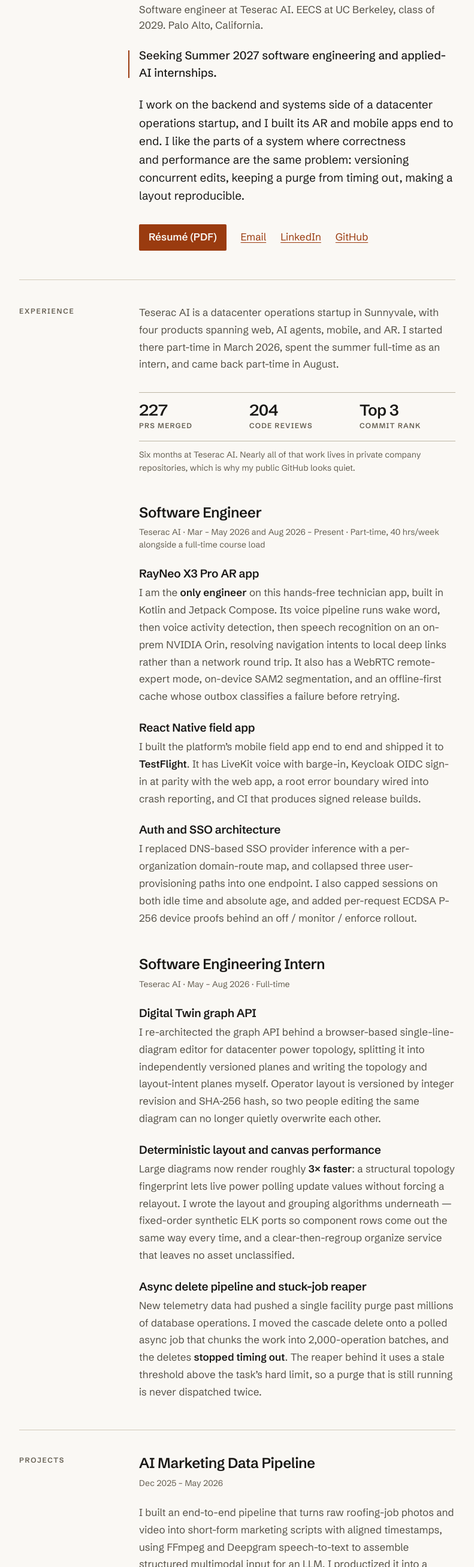
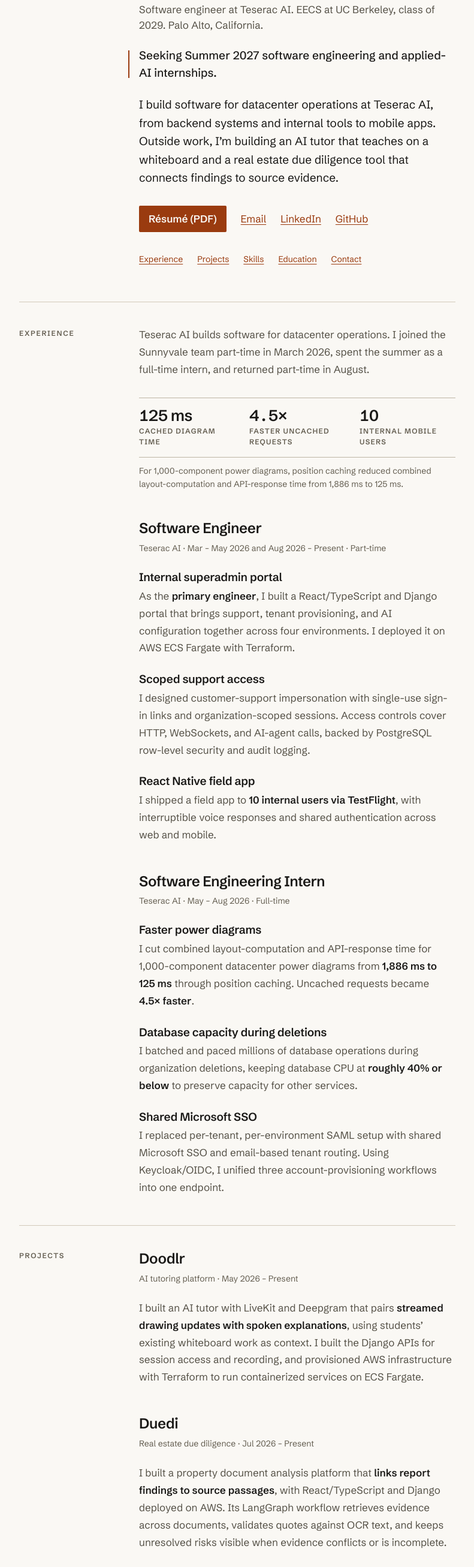
Before and after one commit to ryankim0709/ryankim0709.github.io, a plain HTML site: page index.html in a window 1280 px wide. Shown: the part 187-2800 px from the top of the page at 60% size, without its empty margins (244-1035 px from the left). Drawn offline with Linux system fonts and the light colour scheme.

Commit message:
Refresh portfolio with October 2026 resume and projects

```diff
--- a/index.html
+++ b/index.html
@@ -5,7 +5,7 @@
 <meta name="viewport" content="width=device-width, initial-scale=1">
 
 <title>Ryan Kim — Software Engineer</title>
-<meta name="description" content="Software engineer at Teserac AI and EECS student at UC Berkeley, class of 2029. Seeking Summer 2027 software engineering and applied-AI internships.">
+<meta name="description" content="Software engineer at Teserac AI and UC Berkeley EECS student. Building datacenter software, an AI tutor, and tools for real estate due diligence. Seeking Summer 2027 internships.">
 <link rel="canonical" href="https://ryankim0709.github.io/">
 <meta name="author" content="Ryan Kim">
 
@@ -17,7 +17,7 @@
 <meta property="og:type" content="profile">
 <meta property="og:site_name" content="Ryan Kim">
 <meta property="og:title" content="Ryan Kim — Software Engineer">
-<meta property="og:description" content="Software engineer at Teserac AI and EECS student at UC Berkeley, class of 2029. Seeking Summer 2027 software engineering and applied-AI internships.">
+<meta property="og:description" content="Software engineer at Teserac AI and UC Berkeley EECS student. Building datacenter software, an AI tutor, and tools for real estate due diligence. Seeking Summer 2027 internships.">
 <meta property="og:url" content="https://ryankim0709.github.io/">
 <meta property="og:image" content="https://ryankim0709.github.io/assets/og.png">
 <meta property="og:image:type" content="image/png">
@@ -30,7 +30,7 @@
 
 <meta name="twitter:card" content="summary_large_image">
 <meta name="twitter:title" content="Ryan Kim — Software Engineer">
-<meta name="twitter:description" content="Software engineer at Teserac AI and EECS student at UC Berkeley, class of 2029. Seeking Summer 2027 software engineering and applied-AI internships.">
+<meta name="twitter:description" content="Software engineer at Teserac AI and UC Berkeley EECS student. Building datacenter software, an AI tutor, and tools for real estate due diligence. Seeking Summer 2027 internships.">
 <meta name="twitter:image" content="https://ryankim0709.github.io/assets/og.png">
 <meta name="twitter:image:alt" content="Ryan Kim — Software Engineer. Seeking Summer 2027 internships.">
 
@@ -53,7 +53,7 @@
   "image": "https://ryankim0709.github.io/assets/ryan-800.jpg",
   "jobTitle": "Software Engineer",
   "email": "ryankim1@berkeley.edu",
-  "description": "Software engineer at Teserac AI and EECS student at UC Berkeley, class of 2029. Seeking Summer 2027 software engineering and applied-AI internships.",
+  "description": "Software engineer at Teserac AI and UC Berkeley EECS student. Building datacenter software, an AI tutor, and tools for real estate due diligence. Seeking Summer 2027 internships.",
   "address": {
     "@type": "PostalAddress",
     "addressLocality": "Palo Alto",
@@ -73,11 +73,10 @@
     "https://github.com/ryankim0709"
   ],
   "knowsAbout": [
-    "Python", "TypeScript", "Kotlin", "Java", "SQL",
+    "Python", "TypeScript", "Kotlin", "Java", "C", "SQL",
     "Django REST Framework", "FastAPI", "LangGraph", "Celery",
-    "PostgreSQL", "TimescaleDB", "Redis",
-    "React", "React Native", "Jetpack Compose",
-    "Keycloak", "OIDC", "WebRTC"
+    "PostgreSQL", "Redis", "React", "React Native",
+    "Docker", "AWS", "Terraform", "GitHub Actions", "pytest"
   ]
 }
 </script>
@@ -114,7 +113,7 @@
 
       <p class="availability">Seeking Summer 2027 software engineering and applied-AI internships.</p>
 
-      <p class="lede">I work on the backend and systems side of a datacenter operations startup, and I built its AR and mobile apps end to end. I like the parts of a system where correctness and performance are the same problem: versioning concurrent edits, keeping a purge from timing out, making a layout reproducible.</p>
+      <p class="lede">I build software for datacenter operations at Teserac AI, from backend systems and internal tools to mobile apps. Outside work, I&rsquo;m building an AI tutor that teaches on a whiteboard and a real estate due diligence tool that connects findings to source evidence.</p>
 
       <nav class="actions" aria-label="Résumé and contact">
         <a class="btn" href="assets/ryan-kim-resume.pdf">Résumé (PDF)</a>
@@ -123,6 +122,13 @@
           <a class="action" href="https://www.linkedin.com/in/rkim0709" rel="me">LinkedIn</a>
           <a class="action" href="https://github.com/ryankim0709" rel="me">GitHub</a>
         </span>
+      </nav>
+      <nav class="section-nav" aria-label="Page sections">
+        <a href="#h-experience">Experience</a>
+        <a href="#h-projects">Projects</a>
+        <a href="#h-skills">Skills</a>
+        <a href="#h-education">Education</a>
+        <a href="#h-contact">Contact</a>
       </nav>
     </div>
   </header>
@@ -133,42 +139,42 @@
       <h2 class="label" id="h-experience">Experience</h2>
       <div class="col">
 
-        <p class="section-intro">Teserac AI is a datacenter operations startup in Sunnyvale, with four products spanning web, AI agents, mobile, and AR. I started there part-time in March 2026, spent the summer full-time as an intern, and came back part-time in August.</p>
+        <p class="section-intro">Teserac AI builds software for datacenter operations. I joined the Sunnyvale team part-time in March 2026, spent the summer as a full-time intern, and returned part-time in August.</p>
 
-        <dl class="stats" aria-label="Contribution metrics at Teserac AI over six months">
+        <dl class="stats" aria-label="Selected results at Teserac AI">
           <div class="stat">
-            <dt>PRs merged</dt>
-            <dd>227</dd>
+            <dt>Cached diagram time</dt>
+            <dd>125 ms</dd>
           </div>
           <div class="stat">
-            <dt>Code reviews</dt>
-            <dd>204</dd>
+            <dt>Faster uncached requests</dt>
+            <dd>4.5&times;</dd>
           </div>
           <div class="stat">
-            <dt>Commit rank</dt>
-            <dd>Top 3</dd>
+            <dt>Internal mobile users</dt>
+            <dd>10</dd>
           </div>
         </dl>
-        <p class="stats__note">Six months at Teserac&nbsp;AI. Nearly all of that work lives in private company repositories, which is why my public GitHub looks quiet.</p>
+        <p class="stats__note">For 1,000-component power diagrams, position caching reduced combined layout-computation and API-response time from 1,886 ms to 125 ms.</p>
 
         <article class="entry">
           <h3>Software Engineer</h3>
-          <p class="meta">Teserac AI &middot; Mar&nbsp;&ndash;&nbsp;May 2026 and Aug 2026&nbsp;&ndash;&nbsp;Present &middot; Part-time, 40&nbsp;hrs/week alongside a full-time course load</p>
+          <p class="meta">Teserac AI &middot; Mar&nbsp;&ndash;&nbsp;May 2026 and Aug 2026&nbsp;&ndash;&nbsp;Present &middot; Part-time</p>
 
           <div class="items">
             <div class="item">
-              <h4>RayNeo X3 Pro AR app</h4>
-              <p>I am the <strong>only engineer</strong> on this hands-free technician app, built in Kotlin and Jetpack Compose. Its voice pipeline runs wake word, then voice activity detection, then speech recognition on an on-prem NVIDIA&nbsp;Orin, resolving navigation intents to local deep links rather than a network round trip. It also has a WebRTC remote-expert mode, on-device SAM2 segmentation, and an offline-first cache whose outbox classifies a failure before retrying.</p>
+              <h4>Internal superadmin portal</h4>
+              <p>As the <strong>primary engineer</strong>, I built a React/TypeScript and Django portal that brings support, tenant provisioning, and AI configuration together across four environments. I deployed it on AWS ECS Fargate with Terraform.</p>
+            </div>
+
+            <div class="item">
+              <h4>Scoped support access</h4>
+              <p>I designed customer-support impersonation with single-use sign-in links and organization-scoped sessions. Access controls cover HTTP, WebSockets, and AI-agent calls, backed by PostgreSQL row-level security and audit logging.</p>
             </div>
 
             <div class="item">
               <h4>React Native field app</h4>
-              <p>I built the platform&rsquo;s mobile field app end to end and shipped it to <strong>TestFlight</strong>. It has LiveKit voice with barge-in, Keycloak OIDC sign-in at parity with the web app, a root error boundary wired into crash reporting, and CI that produces signed release builds.</p>
-            </div>
-
-            <div class="item">
-              <h4>Auth and SSO architecture</h4>
-              <p>I replaced DNS-based SSO provider inference with a per-organization domain-route map, and collapsed three user-provisioning paths into one endpoint. I also capped sessions on both idle time and absolute age, and added per-request ECDSA&nbsp;P-256 device proofs behind an off&nbsp;/ monitor&nbsp;/ enforce rollout.</p>
+              <p>I shipped a field app to <strong>10 internal users via TestFlight</strong>, with interruptible voice responses and shared authentication across web and mobile.</p>
             </div>
           </div>
         </article>
@@ -179,18 +185,18 @@
 
           <div class="items">
             <div class="item">
-              <h4>Digital Twin graph API</h4>
-              <p>I re-architected the graph API behind a browser-based single-line-diagram editor for datacenter power topology, splitting it into independently versioned planes and writing the topology and layout-intent planes myself. Operator layout is versioned by integer revision and SHA-256 hash, so two people editing the same diagram can no longer quietly overwrite each other.</p>
+              <h4>Faster power diagrams</h4>
+              <p>I cut combined layout-computation and API-response time for 1,000-component datacenter power diagrams from <strong>1,886 ms to 125 ms</strong> through position caching. Uncached requests became <strong>4.5&times; faster</strong>.</p>
             </div>
 
             <div class="item">
-              <h4>Deterministic layout and canvas performance</h4>
-              <p>Large diagrams now render roughly <strong>3&times; faster</strong>: a structural topology fingerprint lets live power polling update values without forcing a relayout. I wrote the layout and grouping algorithms underneath &mdash; fixed-order synthetic ELK ports so component rows come out the same way every time, and a clear-then-regroup organize service that leaves no asset unclassified.</p>
+              <h4>Database capacity during deletions</h4>
+              <p>I batched and paced millions of database operations during organization deletions, keeping database CPU at <strong>roughly 40% or below</strong> to preserve capacity for other services.</p>
             </div>
 
             <div class="item">
-              <h4>Async delete pipeline and stuck-job reaper</h4>
-              <p>New telemetry data had pushed a single facility purge past millions of database operations. I moved the cascade delete onto a polled async job that chunks the work into 2,000-operation batches, and the deletes <strong>stopped timing out</strong>. The reaper behind it uses a stale threshold above the task&rsquo;s hard limit, so a purge that is still running is never dispatched twice.</p>
+              <h4>Shared Microsoft SSO</h4>
+              <p>I replaced per-tenant, per-environment SAML setup with shared Microsoft SSO and email-based tenant routing. Using Keycloak/OIDC, I unified three account-provisioning workflows into one endpoint.</p>
             </div>
           </div>
         </article>
@@ -202,11 +208,31 @@
       <h2 class="label label--head" id="h-projects">Projects</h2>
       <div class="col">
         <article class="entry">
+          <h3>Doodlr</h3>
+          <p class="meta">AI tutoring platform &middot; May 2026&nbsp;&ndash;&nbsp;Present</p>
+          <div class="items">
+            <div class="item">
+              <p>I built an AI tutor with LiveKit and Deepgram that pairs <strong>streamed drawing updates with spoken explanations</strong>, using students&rsquo; existing whiteboard work as context. I built the Django APIs for session access and recording, and provisioned AWS infrastructure with Terraform to run containerized services on ECS Fargate.</p>
+            </div>
+          </div>
+        </article>
+
+        <article class="entry">
+          <h3>Duedi</h3>
+          <p class="meta">Real estate due diligence &middot; Jul 2026&nbsp;&ndash;&nbsp;Present</p>
+          <div class="items">
+            <div class="item">
+              <p>I built a property document analysis platform that <strong>links report findings to source passages</strong>, with React/TypeScript and Django deployed on AWS. Its LangGraph workflow retrieves evidence across documents, validates quotes against OCR text, and keeps unresolved risks visible when evidence conflicts or is incomplete.</p>
+            </div>
+          </div>
+        </article>
+
+        <article class="entry">
           <h3>AI Marketing Data Pipeline</h3>
           <p class="meta">Dec 2025&nbsp;&ndash;&nbsp;May 2026</p>
           <div class="items">
             <div class="item">
-              <p>I built an end-to-end pipeline that turns raw roofing-job photos and video into short-form marketing scripts with aligned timestamps, using FFmpeg and Deepgram speech-to-text to assemble structured multimodal input for an LLM. I productized it into a client-facing service earning <strong>$650 in monthly recurring revenue</strong>.</p>
+              <p>I built a service that turned roofing-job photos and videos into marketing scripts using FFmpeg, Deepgram, and LLMs. It earned <strong>$650/month from one paying customer</strong> while active.</p>
             </div>
           </div>
         </article>
@@ -218,16 +244,16 @@
       <div class="col">
         <dl class="skills">
           <dt>Languages</dt>
-          <dd>Python, TypeScript, Kotlin, Java, SQL, JavaScript, Bash</dd>
+          <dd>Python, TypeScript, Kotlin, Java, C, SQL</dd>
 
-          <dt>Backend</dt>
-          <dd>Django REST Framework, FastAPI, LangGraph, Celery, PostgreSQL, TimescaleDB, Redis</dd>
+          <dt>Backend &amp; data</dt>
+          <dd>Django REST Framework, FastAPI, LangGraph, Celery, PostgreSQL, Redis</dd>
 
-          <dt>Frontend</dt>
-          <dd>React, React&nbsp;Native, React&nbsp;Flow / ELK.js, TanStack Query, Jetpack Compose, Tailwind</dd>
+          <dt>Frontend &amp; mobile</dt>
+          <dd>React, React&nbsp;Native</dd>
 
-          <dt>Platform</dt>
-          <dd>Keycloak / OIDC, AWS&nbsp;S3, LiveKit + WebRTC, NVIDIA&nbsp;Orin, SAM2, GitHub&nbsp;Actions</dd>
+          <dt>Infrastructure &amp; testing</dt>
+          <dd>Docker, AWS, Terraform, GitHub&nbsp;Actions, pytest</dd>
         </dl>
       </div>
     </section>
@@ -240,7 +266,7 @@
           <p class="meta">B.S. Electrical Engineering &amp; Computer Science &middot; GPA 3.82 &middot; Expected May 2029</p>
           <div class="items">
             <div class="item">
-              <p>Coursework so far: Data Structures &amp; Algorithms, Machine Structures, Discrete Mathematics, and Circuits &amp; Devices.</p>
+              <p>Coursework: Data Structures &amp; Algorithms, Machine Structures, and Discrete Mathematics.</p>
             </div>
           </div>
         </article>
@@ -250,7 +276,7 @@
     <section class="grid" aria-labelledby="h-contact">
       <h2 class="label" id="h-contact">Contact</h2>
       <div class="col">
-        <p class="contact-lead">Email is the fastest way to reach me, and I am happy to walk through any of the work above in detail &mdash; most of it lives in private company repositories, so GitHub shows only a slice.</p>
+        <p class="contact-lead">I&rsquo;m looking for Summer 2027 software engineering and applied-AI internships. Email is the fastest way to reach me, and I&rsquo;m happy to walk through my work in more detail.</p>
         <ul class="contact" role="list">
           <li><a href="mailto:ryankim1@berkeley.edu">ryankim1@berkeley.edu</a></li>
           <li><a href="https://www.linkedin.com/in/rkim0709" rel="me">linkedin.com/in/rkim0709</a></li>
@@ -264,7 +290,7 @@
 
   <footer class="grid">
     <div class="col">
-      <p class="colophon">Ryan Kim &middot; Palo Alto, California &middot; Updated September 2026</p>
+      <p class="colophon">Ryan Kim &middot; Palo Alto, California &middot; Updated October 2026</p>
     </div>
   </footer>
 
--- a/sitemap.xml
+++ b/sitemap.xml
@@ -2,7 +2,7 @@
 <urlset xmlns="http://www.sitemaps.org/schemas/sitemap/0.9">
   <url>
     <loc>https://ryankim0709.github.io/</loc>
-    <lastmod>2026-09-08</lastmod>
+    <lastmod>2026-10-09</lastmod>
     <changefreq>monthly</changefreq>
     <priority>1.0</priority>
   </url>
--- a/styles.css
+++ b/styles.css
@@ -358,6 +358,21 @@ h1 {
   overflow-wrap: anywhere;
 }
 
+.section-nav {
+  display: flex;
+  flex-wrap: wrap;
+  gap: 0 var(--s5);
+  margin-top: var(--s5);
+  font-size: var(--t-meta);
+}
+.section-nav a {
+  display: inline-flex;
+  align-items: center;
+  min-height: 44px;
+}
+
+h2[id] { scroll-margin-top: var(--s5); }
+
 /* -------------------------------------------------------------------------
    9. Entries
    ------------------------------------------------------------------------- */
@@ -515,10 +530,7 @@ h4 {
 /* -------------------------------------------------------------------------
    13. Wider viewports
    ------------------------------------------------------------------------- */
-/* Between 22rem and 26rem the three tracks are just too narrow for
-   "Code reviews" at 12px, so one label wrapped and the strip went ragged.
-   Trim the label a step there. Below 22rem no size fits and all three wrap
-   together, which reads as deliberate; above 26rem they fit at full size. */
+/* Slightly smaller labels keep the three result columns legible on phones. */
 @media (min-width: 22rem) and (max-width: 25.99rem) {
   .stat dt { font-size: 0.6875rem; letter-spacing: 0.04em; }
 }
@@ -529,7 +541,7 @@ h4 {
 
 @media (min-width: 42rem) {
   .skills {
-    grid-template-columns: 7rem minmax(0, 1fr);
+    grid-template-columns: 9rem minmax(0, 1fr);
     column-gap: var(--s5);
     row-gap: var(--s4);
     align-items: baseline;
@@ -603,7 +615,7 @@ h4 {
   }
 
   .shell { max-width: none; padding: 0; }
-  .skip-link, .btn { display: none; }
+  .skip-link, .btn, .section-nav { display: none; }
 
   /* 8em gutter + 1.5em gap + a 34em (~68 character) measure. Clearing the
      measure entirely would hand the prose the full 188mm text block and give
```
Also changed, not shown: 1 other file.
